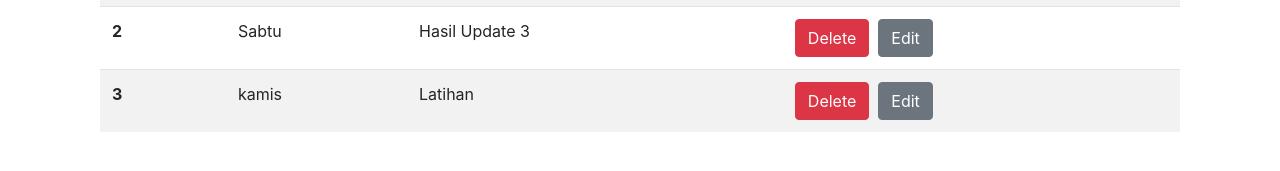
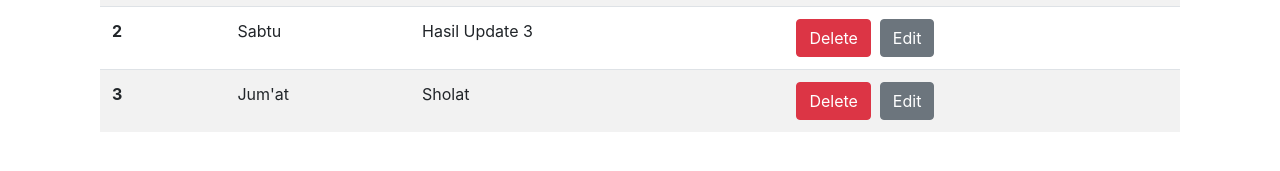
Before and after one commit to fauziapriana29/PK_DAY_14, a React (Create React App) app: page / in a window 1280 px wide. Shown: the part 397-568 px from the top of the page. Built offline with nearby package versions, Linux system fonts and the light colour scheme; data requests are answered from the project's data file.

Commit message:
Error Submit

```diff
--- a/db.json
+++ b/db.json
@@ -11,8 +11,8 @@
       "id": 3
     },
     {
-      "list": "kamis",
-      "Activites": "Latihan",
+      "list": "Jum'at",
+      "Activites": "Sholat",
       "id": 4
     }
   ]
--- a/src/Components/Form/Form.jsx
+++ b/src/Components/Form/Form.jsx
@@ -23,11 +23,10 @@ const Form = () => {
   const onSubmit = (values, e) => {
     // console.log(update)
     if (update) {
-        const getUpdate = () => {
           axios.put(`http://localhost:3000/list/${update}`, values).then((respone) => {
             console.log('berhasil update')
           });
-        }
+
     }else {
       axios
         .post("http://localhost:3000/list", values)
```
